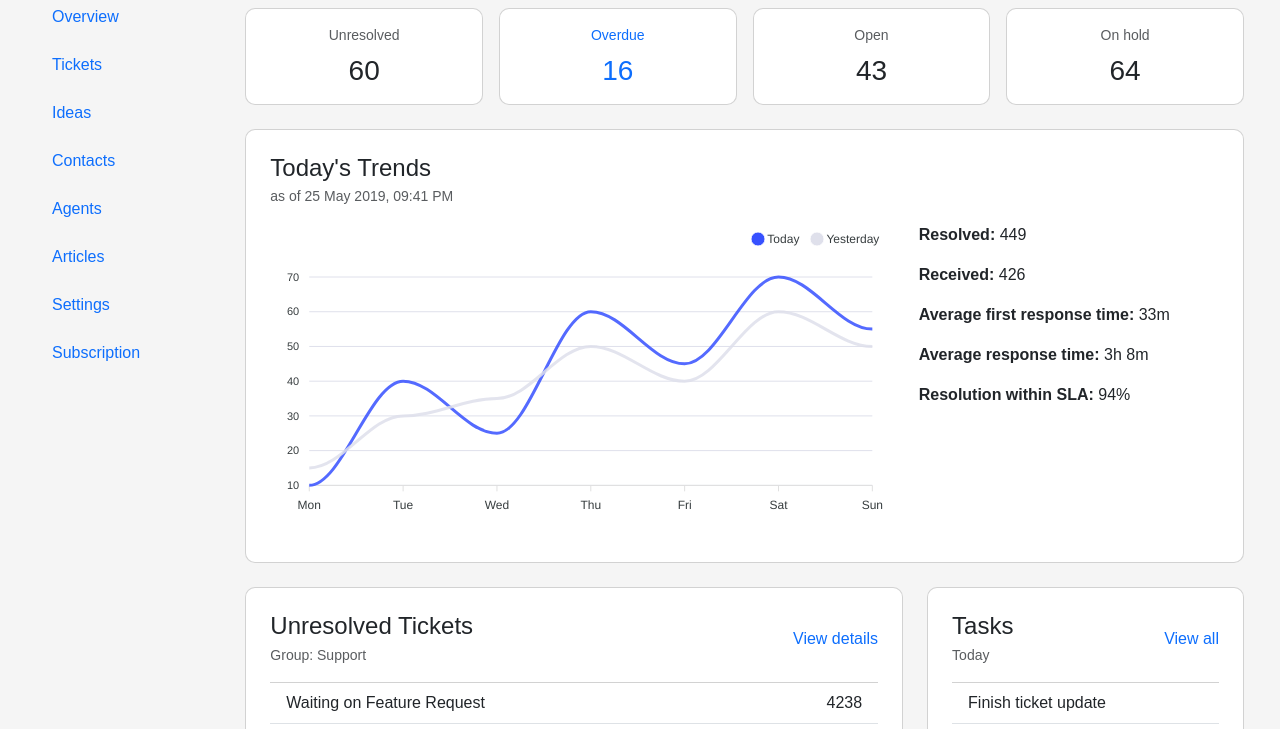
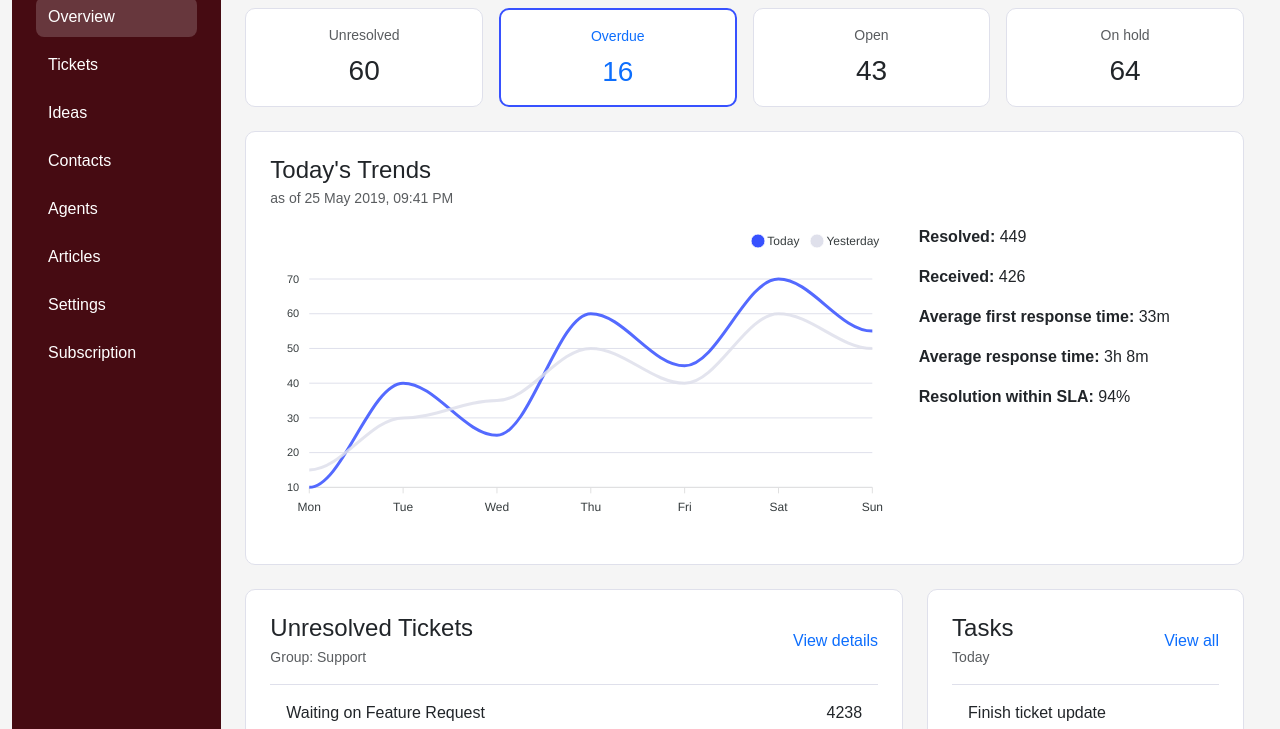
Before and after one commit to Saharflh/Sahar-Fallahi-bootstrap-assignment, a website: page index.html in a window 1280 px wide. Shown: the part 80-809 px from the top of the page. Drawn offline with nearby package versions, Linux system fonts and the light colour scheme.

Commit message:
Refactor CSS for improved structure and styling. Resubmission

```diff
--- a/style.css
+++ b/style.css
@@ -1,39 +1,142 @@
-/* Page background */
-body{
-    background-color:#f5f5f5;
-    font-family: Arial, Helvetica, sans-serif;
+/* General page */
+body {
+  background-color: #f5f5f5;
+  font-family: Arial, Helvetica, sans-serif;
+  margin: 0;
+  padding: 0;
 }
 
-/* Title spacing */
-h1{
-    font-weight:600;
+/* Main headings */
+h1,
+h2,
+h3,
+h4,
+h5,
+h6 {
+  font-weight: 600;
+  margin-top: 0;
+}
+
+/* Sidebar */
+.sidebar {
+  background-color: #460b12;
+  min-height: 100vh;
+}
+
+.sidebar-link {
+  color: #ffffff;
+  text-decoration: none;
+  display: block;
+  padding: 0.5rem 0.75rem;
+  border-radius: 8px;
+}
+
+.sidebar-link:hover {
+  color: #ffffff;
+  background-color: rgba(255, 255, 255, 0.12);
+}
+
+.sidebar-link.active {
+  color: #ffffff;
+  background-color: rgba(255, 255, 255, 0.18);
+}
+
+/* Main content */
+.main-content {
+  padding-top: 1.5rem;
+  padding-bottom: 1.5rem;
 }
 
 /* Card styling */
-.card{
-    border-radius:10px;
-    overflow:hidden;
-    transition: transform 0.3s ease, box-shadow 0.3s ease;
+.card {
+  border-radius: 10px;
+  border: 1px solid #dfe0eb;
+  background-color: #ffffff;
+  overflow: hidden;
 }
 
-/* Card hover effect */
-.card:hover{
-    transform: translateY(-8px);
-    box-shadow:0 10px 25px rgba(0,0,0,0.15);
+/* Keep general cards clean */
+.card:hover {
+  box-shadow: 0 10px 25px rgba(0, 0, 0, 0.08);
 }
 
-/* Card images */
-.card img{
-    height:250px;
-    object-fit:cover;
+/* Ticket cards */
+.ticket-card {
+  transition: border 0.3s ease, box-shadow 0.3s ease, transform 0.3s ease;
+}
+
+.ticket-card:hover {
+  border: 2px solid #3751ff;
+  transform: translateY(-4px);
+  box-shadow: 0 10px 20px rgba(0, 0, 0, 0.08);
+}
+
+.ticket-card-active {
+  border: 2px solid #3751ff;
+}
+
+/* Chart area */
+#trendChart {
+  width: 100%;
+  min-height: 300px;
+}
+
+/* Trend stats */
+.trend-stats p {
+  margin-bottom: 1rem;
+  font-size: 1rem;
+}
+
+/* Lists */
+.list-group-item {
+  border-left: 0;
+  border-right: 0;
+  padding-top: 1rem;
+  padding-bottom: 1rem;
+}
+
+/* Modal image */
+.modal-body img {
+  width: 100%;
+  height: auto;
+  object-fit: cover;
+  border-radius: 8px;
 }
 
 /* Button style */
-.btn-primary{
-    background-color:#0d6efd;
-    border:none;
+.btn-primary {
+  background-color: #0d6efd;
+  border: none;
 }
 
-.btn-primary:hover{
-    background-color:#084298;
+.btn-primary:hover {
+  background-color: #084298;
 }
+
+/* Links */
+a {
+  transition: 0.2s ease;
+}
+
+/* Responsive */
+@media (max-width: 767px) {
+  .sidebar {
+    min-height: auto;
+  }
+
+  .main-content {
+    padding: 1rem;
+  }
+
+  .trend-stats {
+    margin-top: 1rem;
+  }
+
+  .card:hover {
+    transform: none;
+  }
+
+  .ticket-card:hover {
+    transform: none;
+  }
+}
```
